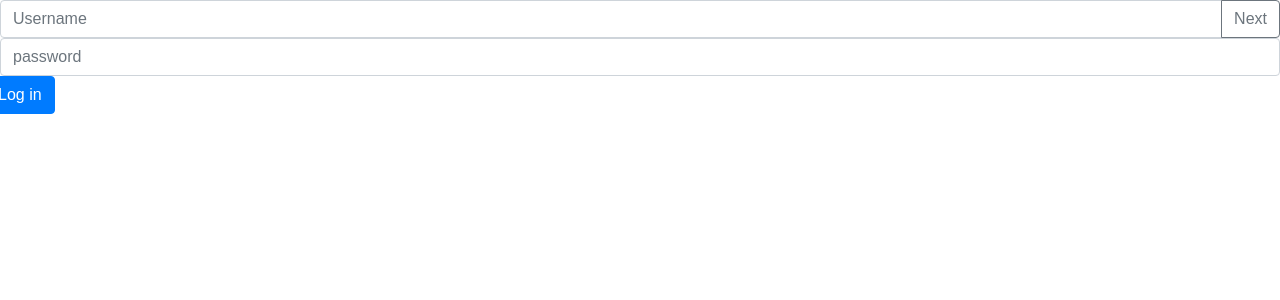
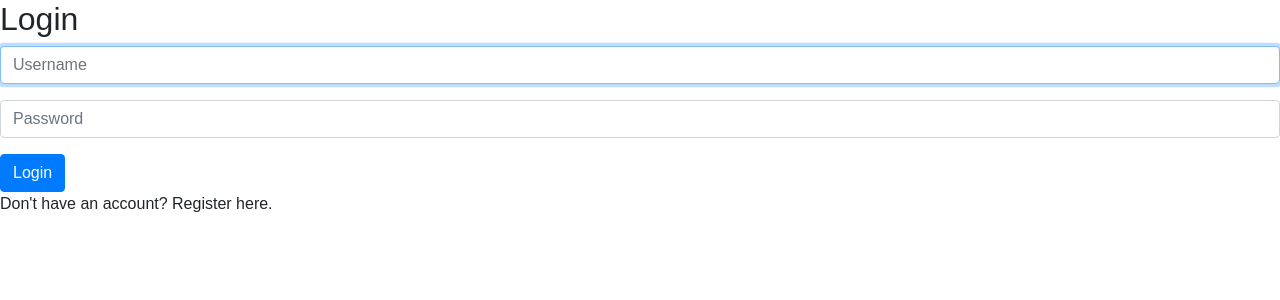
Before and after one commit to ksenijasam/shyshadow, a Django app: template therapy_manager/templates/therapy_manager/login.html in a window 1280 px wide. Shown: the part 56-356 px from the top of the page. Run offline with Django 4.2, Linux system fonts and the light colour scheme; the template is opened without the code that fills it, so the values that code supplies are empty; some libraries are stand-ins or nearby versions; some web fonts are replaced.

Commit message:
refractroing login

```diff
--- a/therapy_manager/templates/therapy_manager/login.html
+++ b/therapy_manager/templates/therapy_manager/login.html
@@ -1,26 +1,24 @@
 {% extends "therapy_manager/layout.html" %}
 
 {% block body %}
-    <div class="row">
-        <div class="col-12">
-            <div class="input-group">
-                <input type="text" class="form-control" placeholder="Username">
-                <div class="input-group-append">
-                  <button class="btn btn-outline-secondary" type="button">Next</button>
-                </div>
-            </div>
+
+    <h2>Login</h2>
+
+    {% if message %}
+        <div>{{ message }}</div>
+    {% endif %}
+
+    <form action="{% url 'login' %}" method="post">
+        {% csrf_token %}
+        <div class="form-group">
+            <input autofocus class="form-control" type="text" name="username" placeholder="Username">
         </div>
-    </div>
+        <div class="form-group">
+            <input class="form-control" type="password" name="password" placeholder="Password">
+        </div>
+        <input class="btn btn-primary" type="submit" value="Login">
+    </form>
 
-    <div class="row">
-        <div class="col-12">
-            <div class="input-group">
-                <input type="text" class="form-control" placeholder="password">
-            </div>
-        </div>
-    </div>
+    Don't have an account? <a>Register here.</a>
 
-    <div class="row">
-        <button type="button" class="btn btn-primary">Log in</button>
-    </div>
 {% endblock %}
--- a/therapy_manager/views.py
+++ b/therapy_manager/views.py
@@ -7,7 +7,7 @@ from django.http import HttpResponse, HttpResponseRedirect
 def index(request):
     return render(request, "therapy_manager/index.html", {})
 
-def login_view(request):
+def login(request):
     if request.method == "POST":
 
         username = request.POST["username"]
```
Also changed, not shown: requirements.txt (added).
